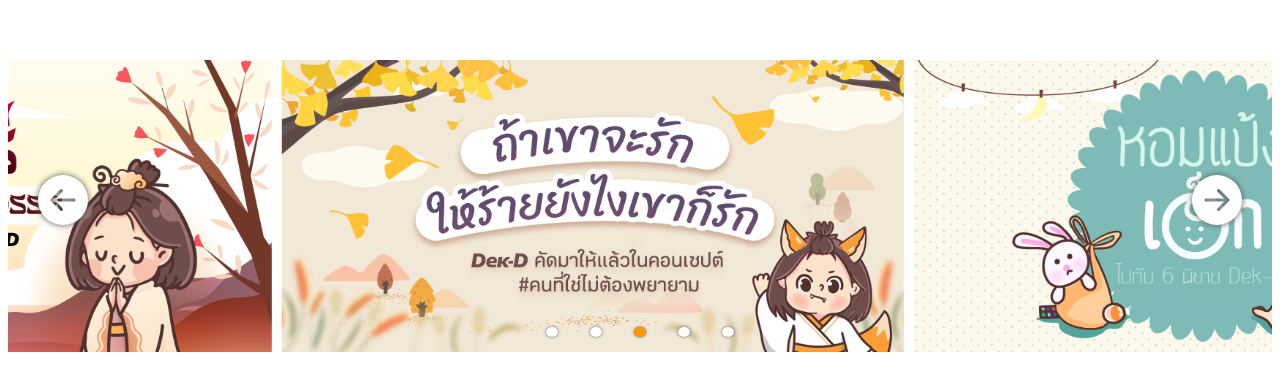
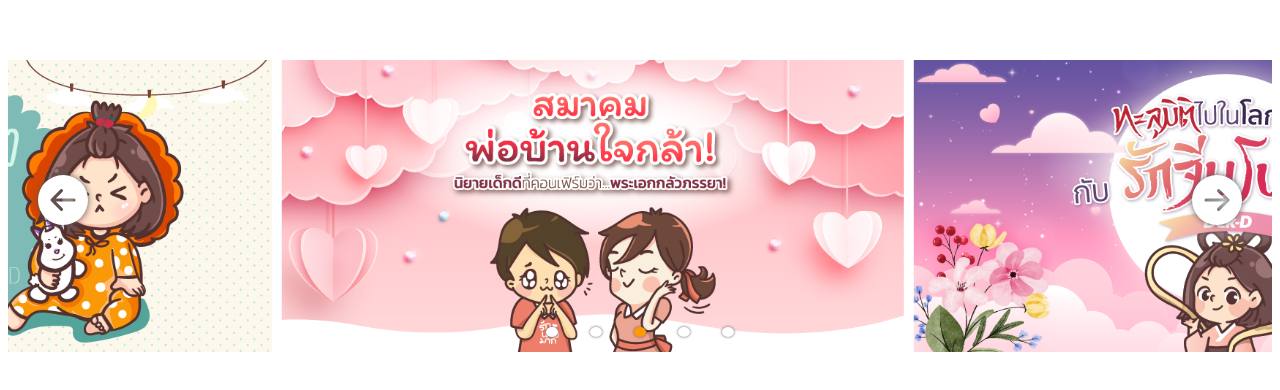
Before and after one commit to 6304062630202/update-dekD, a React (Create React App) app: page / in a window 1280 px wide. Shown: the part 202-592 px from the top of the page. Built offline with nearby package versions, Linux system fonts and the light colour scheme.

Commit message:
update code

```diff
--- a/src/Slider.jsx
+++ b/src/Slider.jsx
@@ -53,7 +53,7 @@ const Slider = () => {
     touchEventOptions: { passive: true },
   });
 
-  const getGap = (index) => { //show many pictures
+  const getGap = (index) => {
     return index - slideIndex < 0 ? slides.length - Math.abs(index - slideIndex) : index - slideIndex;
   };
 
@@ -75,7 +75,7 @@ const Slider = () => {
                 src={slide.image}
                 alt={`Slide ${index+1}`}
                 className={`slide`}
-                style={{ gap: getGap(index) }}
+                style={{ order: getGap(index) }}
               />
             ))}
         </div>
```
